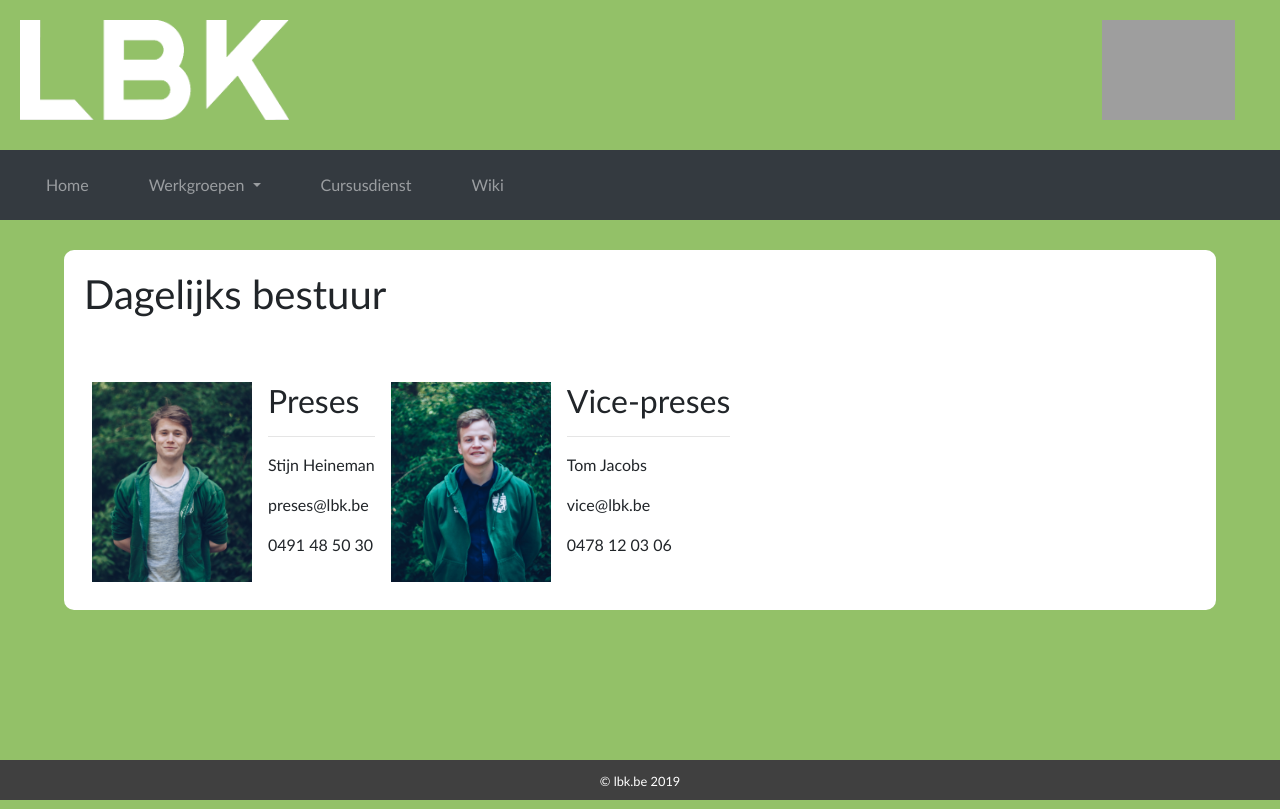
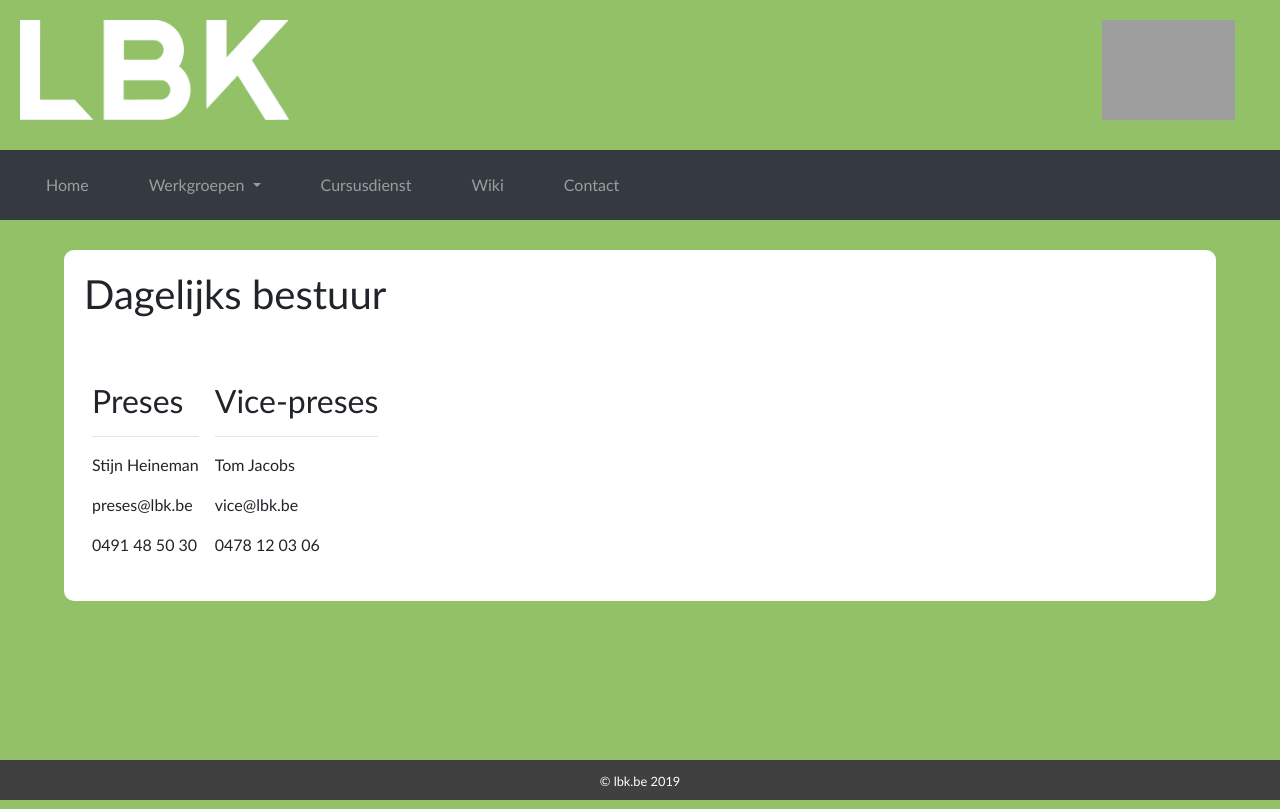
Before and after one commit to LBK-webteam/lbksite, a Django app: page /db in a window 1280 px wide. Shown: the top 809 px of the page. Run offline with Django 3.2, Linux system fonts and the light colour scheme; data comes from the database, SQL or seed files in the repository; some libraries are stand-ins or nearby versions; grey boxes are pictures that could not be loaded.

Commit message:
Added db page

```diff
--- a/main/templates/main/db.html
+++ b/main/templates/main/db.html
@@ -74,7 +74,7 @@
             </li>
             <li class="nav-item"><a class="nav-link" href="https://lbk.cursusdienst.org/">Cursusdienst</a></li>
             <li class="nav-item"><a class="nav-link" href="http://lbk.ulyssis.be/wiki/index.php?title=Main_Page">Wiki</a></li>
-            <!-- <li class="nav-item"><a class="nav-link" href="#">Contact</a></li> -->
+            <li class="nav-item"><a class="nav-link" href="/db">Contact</a></li>
         </ul>
         <!-- Nodig wanneer de site tweetalig is
         <ul class="navbar-nav ml-auto">
@@ -98,9 +98,9 @@
         <h1>Dagelijks bestuur</h1><br><br>
         {% for db_member in db_members %}
         <div class="d-block">
-            <div class="float-left p-2">
+            <!-- <div class="float-left p-2">
                 <img src="{{ db_member.profile_picture.url }}" alt="{{ db_member.function }}" style="width: 160px; height: 200px;">
-            </div>
+            </div> -->
             <div class="d-block float-left p-2">
                 <h2>{{ db_member.function }}</h2>
                 <hr>
--- a/main/templates/main/home.html
+++ b/main/templates/main/home.html
@@ -74,7 +74,7 @@
             </li>
             <li class="nav-item"><a class="nav-link" href="https://lbk.cursusdienst.org/">Cursusdienst</a></li>
             <li class="nav-item"><a class="nav-link" href="http://lbk.ulyssis.be/wiki/index.php?title=Main_Page">Wiki</a></li>
-            <!-- <li class="nav-item"><a class="nav-link" href="#">Contact</a></li> -->
+            <li class="nav-item"><a class="nav-link" href="/db">Contact</a></li>
         </ul>
         <!-- Nodig wanneer de site tweetalig is
         <ul class="navbar-nav ml-auto">
--- a/main/templates/main/page.html
+++ b/main/templates/main/page.html
@@ -74,7 +74,7 @@
             </li>
             <li class="nav-item"><a class="nav-link" href="https://lbk.cursusdienst.org/">Cursusdienst</a></li>
             <li class="nav-item"><a class="nav-link" href="http://lbk.ulyssis.be/wiki/index.php?title=Main_Page">Wiki</a></li>
-            <!-- <li class="nav-item"><a class="nav-link" href="#">Contact</a></li> -->
+            <li class="nav-item"><a class="nav-link" href="/db">Contact</a></li>
         </ul>
         <!-- Nodig wanneer de site tweetalig is
         <ul class="navbar-nav ml-auto">
```
